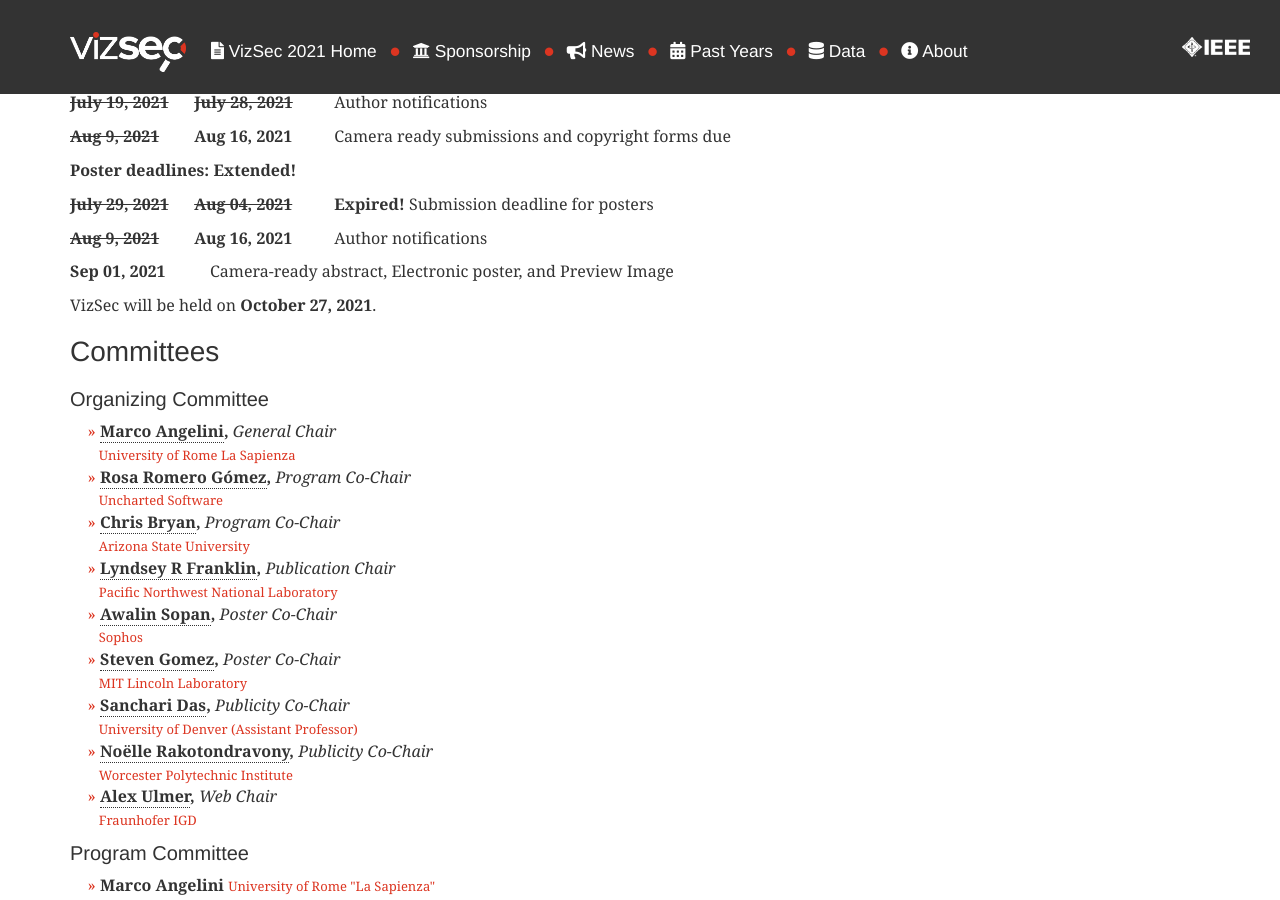
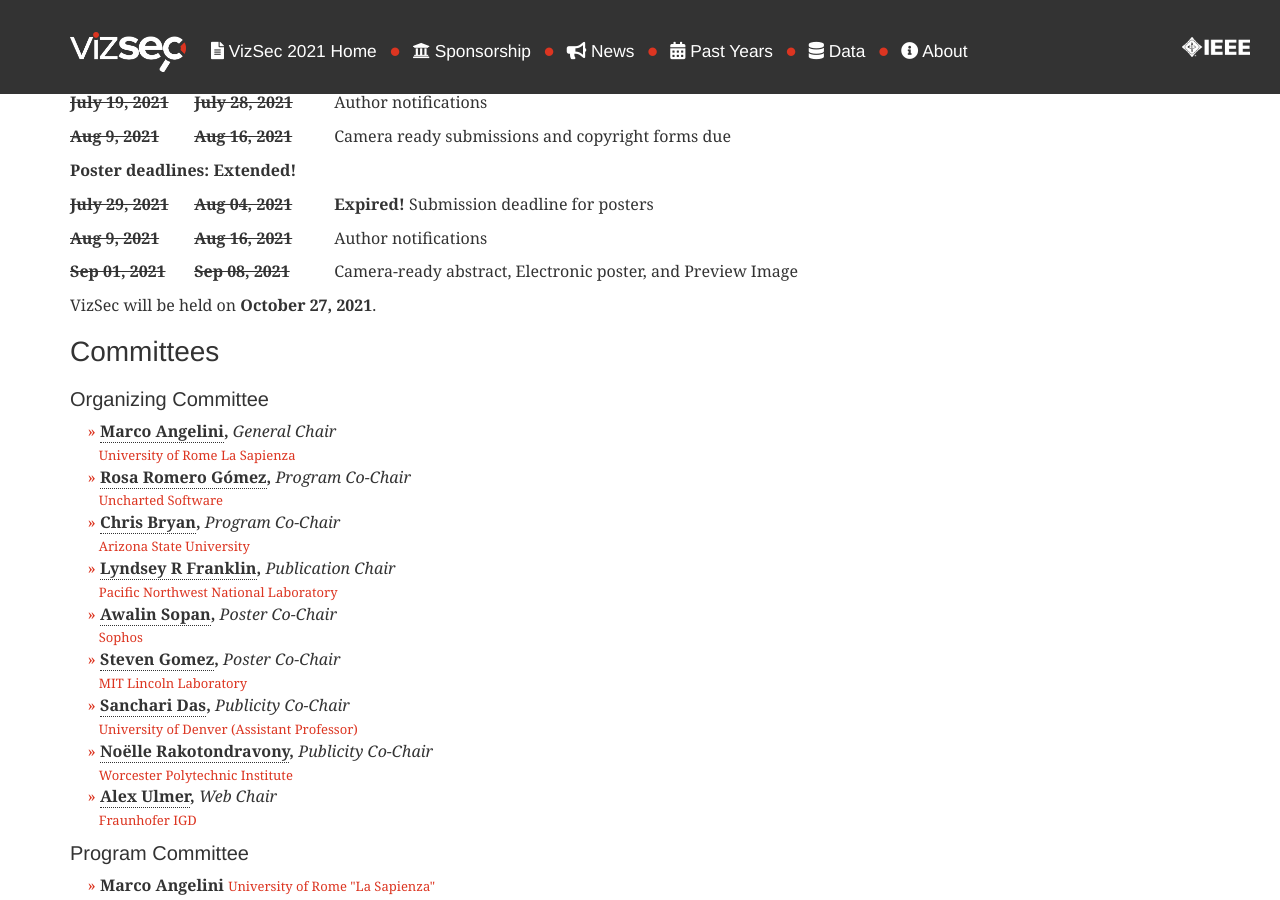
Before and after one commit to vizsec/vizsec.github.io, a Jekyll site: the page built from vizsec2021/index.html, in a window 1280 px wide and 900 px high, scrolled down 3630 px. Built offline with Jekyll 4.4.1, drawn with Linux system fonts in a browser that asks for light colours; nearby versions of some CDN libraries.

Commit message:
update expired deadlines

```diff
--- a/vizsec2021/index.html
+++ b/vizsec2021/index.html
@@ -164,13 +164,16 @@ to a journal or a conference with proceedings. Authors of accepted papers must g
     <p><strong><span style="display: inline-block; width: 120px; text-decoration: line-through">July 19, 2021</span></strong>
         <strong><span style="display: inline-block; width: 140px; text-decoration: line-through">July 28, 2021</span></strong>Author notifications</p>
     <p><strong><span style="display: inline-block; width: 120px; text-decoration: line-through">Aug 9, 2021</span></strong>
-        <strong><span style="display: inline-block; width: 140px;">Aug 16, 2021</span></strong>Camera ready submissions and copyright forms due</p>
+        <strong><span style="display: inline-block; width: 140px; text-decoration: line-through">Aug 16, 2021</span></strong>Camera ready submissions and copyright forms due</p>
     <p><strong>Poster deadlines:</strong> <span style="font-weight: bold">Extended!</span></p>
     <p><strong><span style="display: inline-block; width: 120px; text-decoration: line-through">July 29, 2021</span></strong>
         <strong><span style="display: inline-block; width: 140px; text-decoration: line-through">Aug 04, 2021</span>Expired! </strong>Submission deadline for posters</p>
     <p><strong><span style="display: inline-block; width: 120px; text-decoration: line-through">Aug 9, 2021</span></strong>
-        <strong><span style="display: inline-block; width: 140px;">Aug 16, 2021</span></strong>Author notifications</p>
-    <p><strong><span style="display: inline-block; width: 140px;">Sep 01, 2021</span></strong>Camera-ready abstract, Electronic poster, and Preview Image</p>
+        <strong><span style="display: inline-block; width: 140px; text-decoration: line-through">Aug 16, 2021</span></strong>Author notifications</p>
+    <p><strong><span style="display: inline-block; width: 120px; text-decoration: line-through">Sep 01, 2021</span></strong>
+        <strong><span style="display: inline-block; width: 140px; text-decoration: line-through">Sep 08, 2021</span></strong>Camera-ready abstract, Electronic poster, and Preview Image</p>
+
+
     <p>VizSec will be held on <strong>October 27, 2021</strong>.</p>
 </div>
 
```
Also changed, not shown: _posts/2021-04-12-CFP.md (+4 -3 lines).
